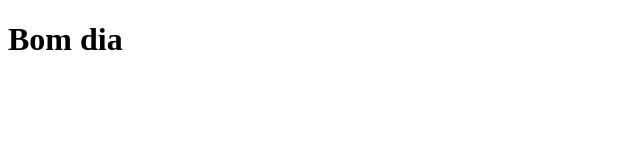
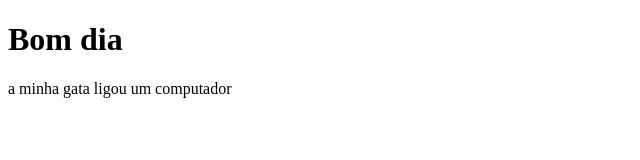
Before and after one commit to MikoSelene/mikoselene.github.io, a plain HTML site: page index.html in a window 1280 px wide. Shown: the whole page, without its empty margins (0-640 px from the left). Drawn offline with Linux system fonts and the light colour scheme.

Commit message:
adicionei um texto

```diff
--- a/index.html
+++ b/index.html
@@ -7,5 +7,6 @@
 </head>
 <body>
     <h1>Bom dia</h1>
+    <p>a minha gata ligou um computador</p>
 </body>
 </html>
```
